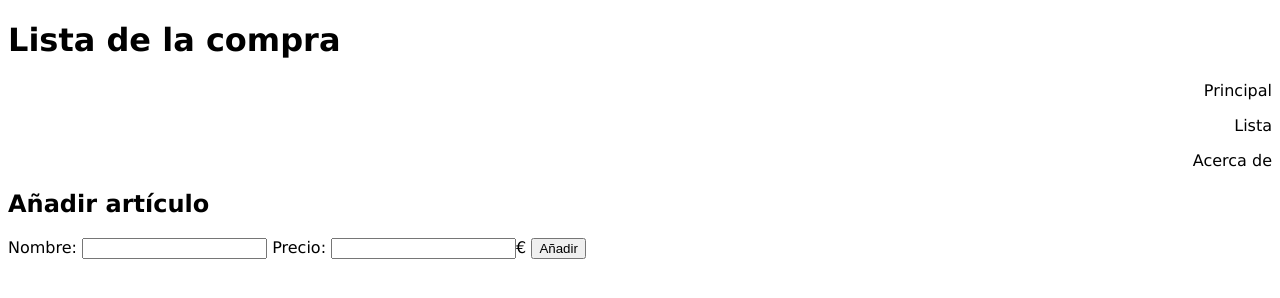
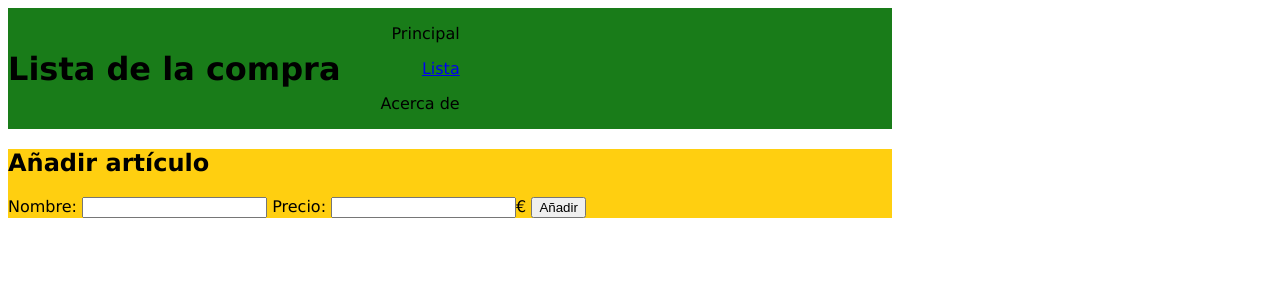
Before and after one commit to AlfredoGonzalezPolo/W01-CH3-alfredo-gonzalez, a plain HTML site: page index.html in a window 1280 px wide. Drawn offline with Linux system fonts and the light colour scheme.

Commit message:
Add flex direction in header

```diff
--- a/index.html
+++ b/index.html
@@ -18,7 +18,9 @@
     <div class="header-options">
       <ul>Principal</ul>
       <ul>
-        <nav>Lista</nav>
+        <nav>
+          <a href="./list.html">Lista</a>
+        </nav>
       </ul>
       <ul>Acerca de</ul>
     </div>
--- a/styles.css
+++ b/styles.css
@@ -4,11 +4,14 @@
 
 html {
   font-family: Verdana, Geneva, Tahoma, sans-serif;
+  flex-wrap: wrap;
+  max-width: 900px;
 }
 
 .header-list {
   background-color: rgb(25, 124, 25);
-  display: inline;
+  display: flex;
+  flex-direction: row;
   align-items: center;
 }
 
@@ -19,3 +22,7 @@ html {
 .header-options {
   text-align: right;
 }
+
+.main-container {
+  background-color: rgba(255, 204, 0, 0.937);
+}
```
Also changed, not shown: carrito-de-compras.png (added), list.html (added).
